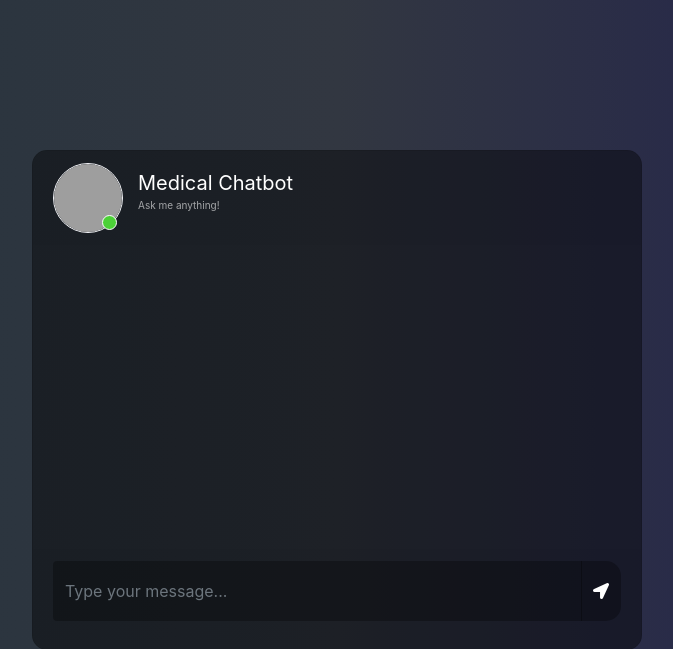
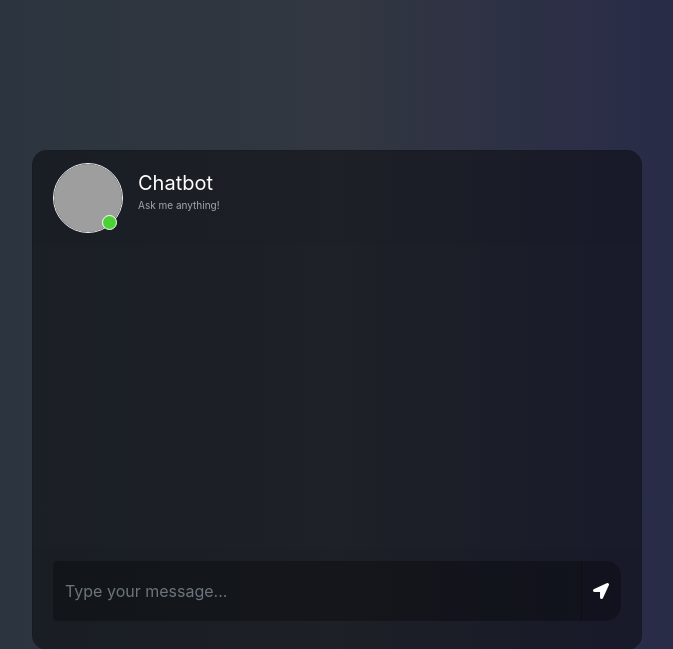
Before and after one commit to Vipulsharma1631/custom-chatbot, a Flask app: page / in a window 1280 px wide. Shown: the top 649 px of the page, without its empty margins (303-976 px from the left). Run offline with Flask 3, Linux system fonts and the light colour scheme; some libraries are stand-ins or nearby versions; grey boxes are pictures that could not be loaded.

Commit message:
fixed problems

```diff
--- a/app.py
+++ b/app.py
@@ -23,7 +23,7 @@ embeddings = download_hugging_face_embeddings()
 pinecone.init(api_key=PINECONE_API_KEY,
               environment=PINECONE_API_ENV)
 
-index_name="medical-bot"
+index_name="chatbot"
 
 #Loading the index
 docsearch=Pinecone.from_existing_index(index_name, embeddings)
--- a/templates/chat.html
+++ b/templates/chat.html
@@ -26,7 +26,7 @@
 									<span class="online_icon"></span>
 								</div>
 								<div class="user_info">
-									<span>Medical Chatbot</span>
+									<span>Chatbot</span>
 									<p>Ask me anything!</p>
 								</div>
 							</div>
```
Also changed, not shown: 1 other file.
